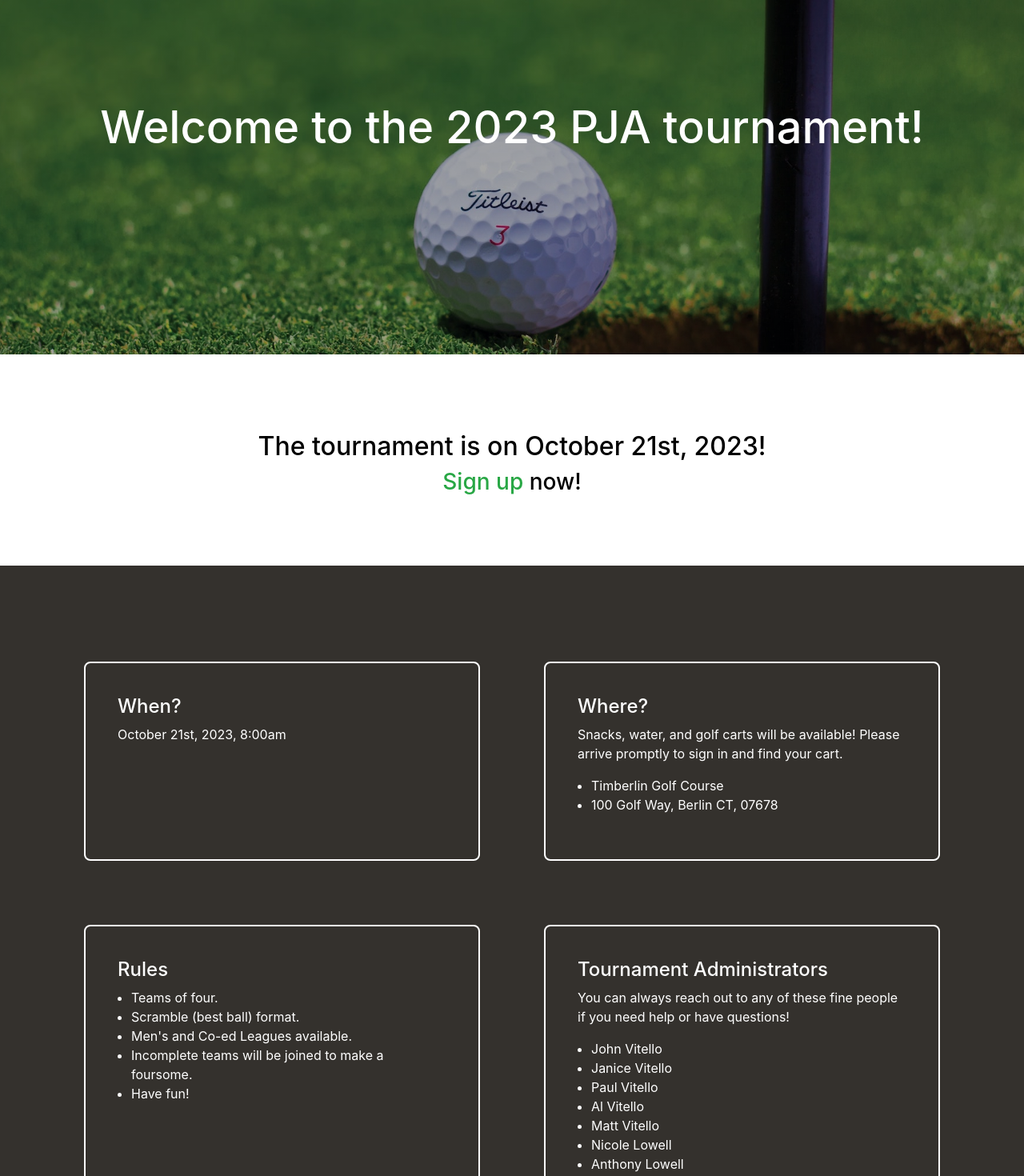
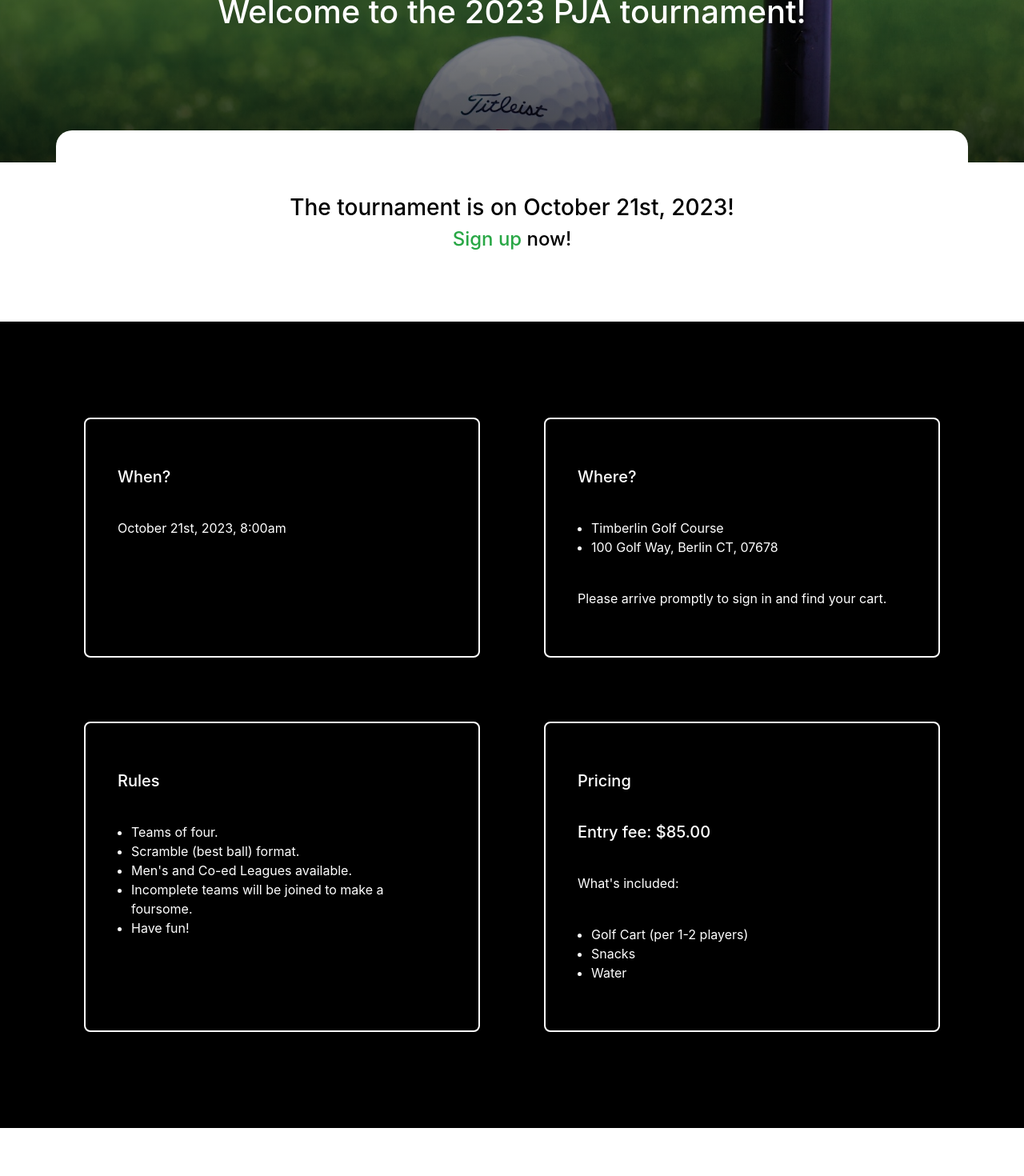
Before and after one commit to vit-the-jedi/golf-tournament-site, a Vue app: page / in a window 1280 px wide. Shown: the part 200-1670 px from the top of the page at 80% size. After the commit the page ends 1610 px from the top, so only its background shows below. Built offline with nearby package versions, Linux system fonts and the light colour scheme.

Commit message:
added new route and passed data to sign up success

```diff
--- a/src/assets/main.css
+++ b/src/assets/main.css
@@ -20,16 +20,43 @@ a,
 }
 
 .container {
-  margin-top: 7vh;
-  padding: 0 5vw;
+  margin-top: -5vh;
+  padding: 10vh 5vw;
+  z-index: 3;
+  position: relative;
+  background: white;
+  border-radius: 20px;
 }
 .top-content {
   background-image: linear-gradient(
-      90deg,
-      rgba(0, 0, 0, 0.35) 20%,
-      rgba(0, 0, 0, 0.35) 20%
+      180deg,
+      rgba(0, 0, 0, 0.15) 00%,
+      rgba(0, 0, 0, 0.75) 100%
     ),
     url("../assets/hero.jpg");
+  background-size: 110%;
+  background-repeat: no-repeat;
+  background-position: 100% center;
+  min-height: 40vh;
+  display: flex;
+  justify-content: center;
+  align-content: center;
+  flex-wrap: wrap;
+}
+.top-content h1 {
+  color: #fff;
+  font-size: 2.5rem;
+  margin-top: -3rem;
+  text-align: center;
+}
+h2 {
+  font-size: 1.75rem;
+}
+h3 {
+  font-size: 1.5rem;
+}
+h4 {
+  font-size: 1.25rem;
 }
 .top-copy {
   text-align: center;
--- /dev/null
+++ b/src/components/adminSignInForm.vue
@@ -0,0 +1,54 @@
+<template>
+  <!-- <loadingSpinner /> -->
+  <form @submit="checkForm">
+    <div class="form-inner">
+      <h2>Enter the secret word to access the admin panel</h2>
+
+      <div class="form-inset">
+        <input type="text" id="adminSecret" />
+      </div>
+      <button type="submit">Continue</button>
+    </div>
+  </form>
+</template>
+
+<script>
+import { addToFirestore } from "../middleware/db.js";
+import loadingSpinner from "../components/loading.vue";
+export default {
+  data() {
+    return {
+      errors: [],
+      adminSecretEntered: null,
+    };
+  },
+  methods: {
+    checkForm: function (e) {
+      this.errors = [];
+      if (!this.adminSecretEntered) {
+        this.errors.push(
+          "Please enter the admin secret to access the admin area."
+        );
+      }
+      e.preventDefault();
+    },
+    removeErrors: function () {
+      const error = document.querySelector(".error");
+      if (error) document.removeChild(error);
+    },
+    formSubmitHandler: async function () {
+      //programmatically route to success page w/ relevant form data we can post back for user review
+      this.$router.push({
+        path: "/signup-success",
+        query: {
+          players: playersString,
+          division: team.division,
+          teamName: team.teamName,
+        },
+      });
+    },
+  },
+};
+</script>
+
+<style scoped></style>
--- a/src/components/signUpForm.vue
+++ b/src/components/signUpForm.vue
@@ -263,13 +263,31 @@ export default {
       this.formSubmitHandler();
     },
     formSubmitHandler: async function () {
-      addToFirestore(
-        `${this.teamObj.division}-league`,
-        this.teamObj.teamName,
-        this.teamObj
-      );
+      const team = this.teamObj;
+      // addToFirestore(
+      //   `${team.division}-league`,
+      //   team.teamName,
+      //   team
+      // );
 
-      this.$router.push("/signup-success");
+      //loop through players array and create a URL-encoded string we can pass to our success page
+      let playersString = "";
+      team.players.forEach((playerName, index, arr) => {
+        //if this is not the last entry, add a plus to the end
+        index < arr.length - 1
+          ? (playersString += `${playerName.first_name} ${playerName.last_name}|`)
+          : (playersString += `${playerName.first_name} ${playerName.last_name}`);
+      });
+
+      //programmatically route to success page w/ relevant form data we can post back for user review
+      this.$router.push({
+        path: "/signup-success",
+        query: {
+          players: playersString,
+          division: team.division,
+          teamName: team.teamName,
+        },
+      });
     },
   },
 };
--- /dev/null
+++ b/src/components/teamInfo.vue
@@ -0,0 +1,28 @@
+<script>
+export default {
+  data() {
+    return {
+      //get players from url, replace url encoded spaces w/ actual spaces, and create an array by splitting at the url encoded +
+      //need an array so we can loop through with v-for
+      players: this.$route.query.players.replaceAll("%20", " ").split("%7C"),
+    };
+  },
+  computed: {
+    // a computed getter
+  },
+};
+</script>
+
+<template>
+  <div class="col-12">
+    <h3>{{ this.$route.query.teamName }}</h3>
+    <p>
+      Entered in: <span>{{ this.$route.query.division }}</span> division
+    </p>
+    <ol>
+      <li v-for="player in players">
+        {{ player }}
+      </li>
+    </ol>
+  </div>
+</template>
--- a/src/components/topContent.vue
+++ b/src/components/topContent.vue
@@ -5,20 +5,3 @@
     </h1>
   </div>
 </template>
-
-<style scoped>
-.top-content h1 {
-  color: #fff;
-  font-size: 3.5rem;
-}
-.top-content {
-  background-size: 110%;
-  background-repeat: no-repeat;
-  background-position: 100% center;
-  min-height: 70vh;
-  display: flex;
-  justify-content: center;
-  align-content: center;
-  flex-wrap: wrap;
-}
-</style>
--- a/src/main.js
+++ b/src/main.js
@@ -7,6 +7,7 @@ import Home from "@/views/Home.vue";
 import About from "@/views/About.vue";
 import SignUp from "@/views/SignUp.vue";
 import SignUp__success from "@/views/SignUpSuccess.vue";
+import adminSignIn from "@/views/adminSignIn.vue";
 
 //create router
 const router = createRouter({
@@ -32,6 +33,11 @@ const router = createRouter({
       name: "SignUp__success",
       component: SignUp__success,
     },
+    {
+      path: "/admin-sign-in",
+      name: "adminSignIn",
+      component: adminSignIn,
+    },
   ],
 });
 
--- a/src/views/Home.vue
+++ b/src/views/Home.vue
@@ -11,6 +11,19 @@ export default {
       time: "8:00am",
       golfCourse: "Timberlin Golf Course",
       golfCourseAddress: "100 Golf Way, Berlin CT, 07678",
+      pricing: {
+        ticketPrice: "$85.00",
+        addOns: ["Golf Cart (per 1-2 players)", "Snacks", "Water"],
+        trophies: [
+          "First Place",
+          "Second Place",
+          "Third Place",
+          "longest drive (front 9)",
+          "longest drive (back 9)",
+          "closest to pin (front 9)",
+          "closest to pin  (back 9)",
+        ],
+      },
     };
   },
   computed: {
@@ -30,6 +43,10 @@ export default {
     outputGolfCourseAddress() {
       // `this` points to the component instance
       return this.golfCourseAddress;
+    },
+    outputPrice() {
+      // `this` points to the component instance
+      return this.pricing.ticketPrice;
     },
   },
 };
@@ -56,14 +73,11 @@ export default {
       <div class="col-md-6 col-12">
         <div class="card info--card">
           <h4>Where?</h4>
-          <p>
-            Snacks, water, and golf carts will be available! Please arrive
-            promptly to sign in and find your cart.
-          </p>
           <ul>
             <li>{{ outputGolfCourse }}</li>
             <li>{{ outputGolfCourseAddress }}</li>
           </ul>
+          <p>Please arrive promptly to sign in and find your cart.</p>
         </div>
       </div>
       <div class="col-md-6 col-12">
@@ -80,36 +94,23 @@ export default {
       </div>
       <div class="col-md-6 col-12">
         <div class="card info--card">
-          <h4>Tournament Administrators</h4>
-          <p>
-            You can always reach out to any of these fine people if you need
-            help or have questions!
-          </p>
+          <h4>Pricing</h4>
+          <h5>Entry fee: $85.00</h5>
+          <p>What's included:</p>
           <ul>
-            <li>John Vitello</li>
-            <li>Janice Vitello</li>
-            <li>Paul Vitello</li>
-            <li>Al Vitello</li>
-            <li>Matt Vitello</li>
-            <li>Nicole Lowell</li>
-            <li>Anthony Lowell</li>
+            <li v-for="item in pricing.addOns">
+              {{ item }}
+            </li>
           </ul>
         </div>
       </div>
-      <pricingTable />
     </div>
   </div>
 </template>
 
 <style scoped>
-.top-copy {
-  padding: 5vh 0;
-}
-.home .info-container > div {
-  margin: 5vh auto;
-}
 .info--row {
-  background-color: var(--lighter-color);
+  background-color: black;
   padding: 10vh;
 }
 .info--row div {
@@ -122,4 +123,10 @@ export default {
   height: 100%;
   color: #fff;
 }
+.info--card p,
+.info--card h4,
+.info--card h5,
+.info--card ul {
+  margin: 2.5vh 0;
+}
 </style>
--- a/src/views/SignUpSuccess.vue
+++ b/src/views/SignUpSuccess.vue
@@ -1,27 +1,21 @@
 <script setup>
 import topContent from "../components/topContent.vue";
+import teamInfo from "../components/teamInfo.vue";
 </script>
 <template>
   <div class="sign-up__success">
     <topContent>
       <template #heading>You're all set!</template>
     </topContent>
-    <div class="container">
-      <p>Thanks for signing up! Your team details are below.</p>
-      <p>
-        Please take a screenshot, we'll use your team name to identify you
-        moving forward.
-      </p>
+    <div class="container info-container">
+      <div class="top-copy">
+        <h2>Thanks for signing up</h2>
+        <p>
+          Please take a screenshot, we'll use your team name to identify you
+          moving forward.
+        </p>
+      </div>
+      <teamInfo />
     </div>
   </div>
 </template>
-<style scoped>
-.sign-up__success .top-content {
-  background-image: linear-gradient(
-      90deg,
-      rgba(0, 0, 0, 0.1993391106442577) 0%,
-      rgba(0, 0, 0, 0.27777048319327735) 100%
-    ),
-    url("../assets/hero.jpg");
-}
-</style>
--- /dev/null
+++ b/src/views/adminSignIn.vue
@@ -0,0 +1,40 @@
+<script setup>
+import adminSignInForm from "../components/adminSignInForm.vue";
+</script>
+
+<script>
+export default {
+  data() {
+    return {};
+  },
+  computed: {},
+};
+</script>
+<template>
+  <div class="admin admin--sign-in">
+    <adminSignInForm />
+  </div>
+</template>
+
+<style scoped>
+.info--row {
+  background-color: black;
+  padding: 10vh;
+}
+.info--row div {
+  padding: 5vh;
+  margin: 0vh auto;
+}
+.card.info--card {
+  border: 2px solid #fff;
+  background-color: transparent;
+  height: 100%;
+  color: #fff;
+}
+.info--card p,
+.info--card h4,
+.info--card h5,
+.info--card ul {
+  margin: 2.5vh 0;
+}
+</style>
```
